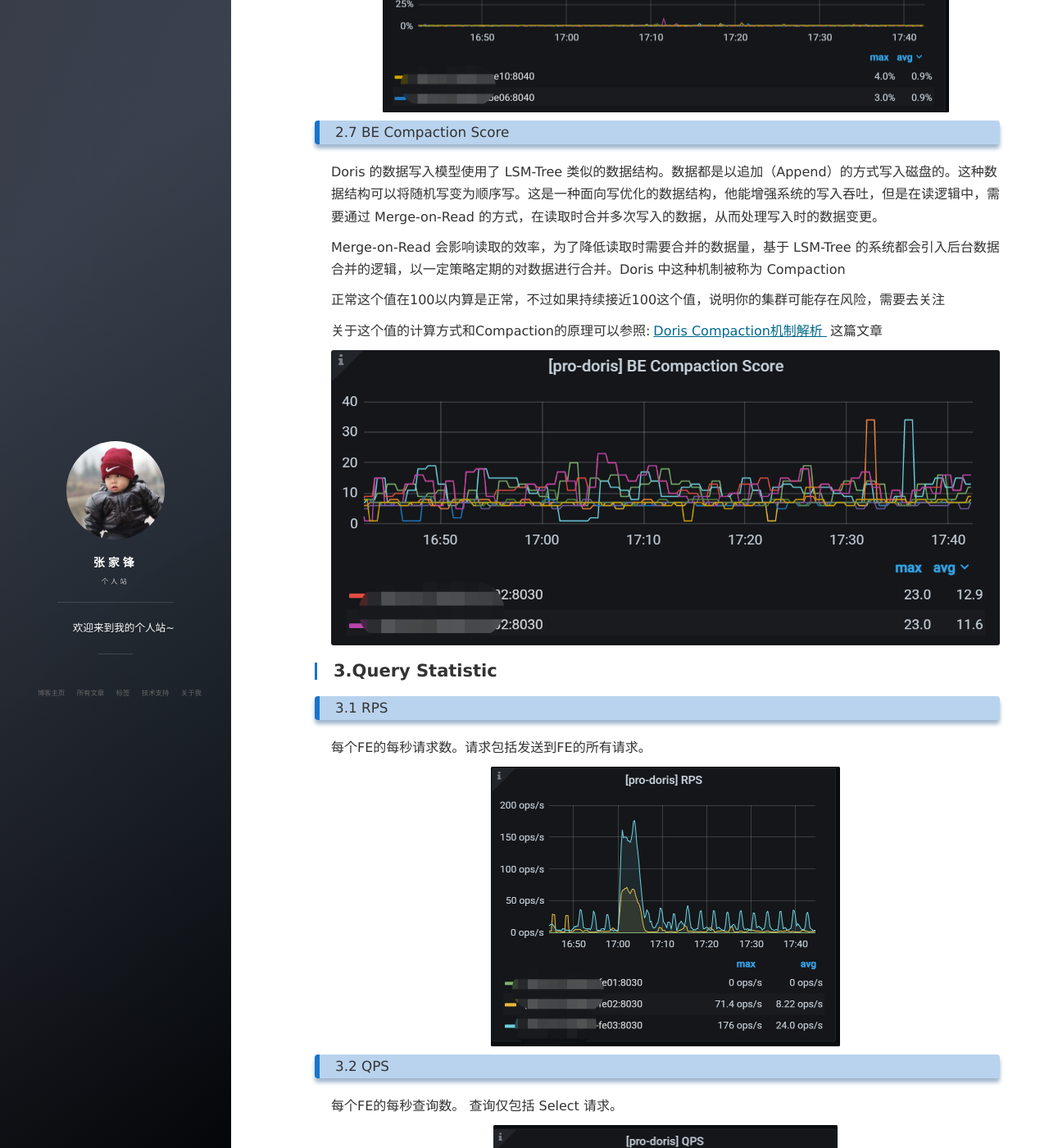
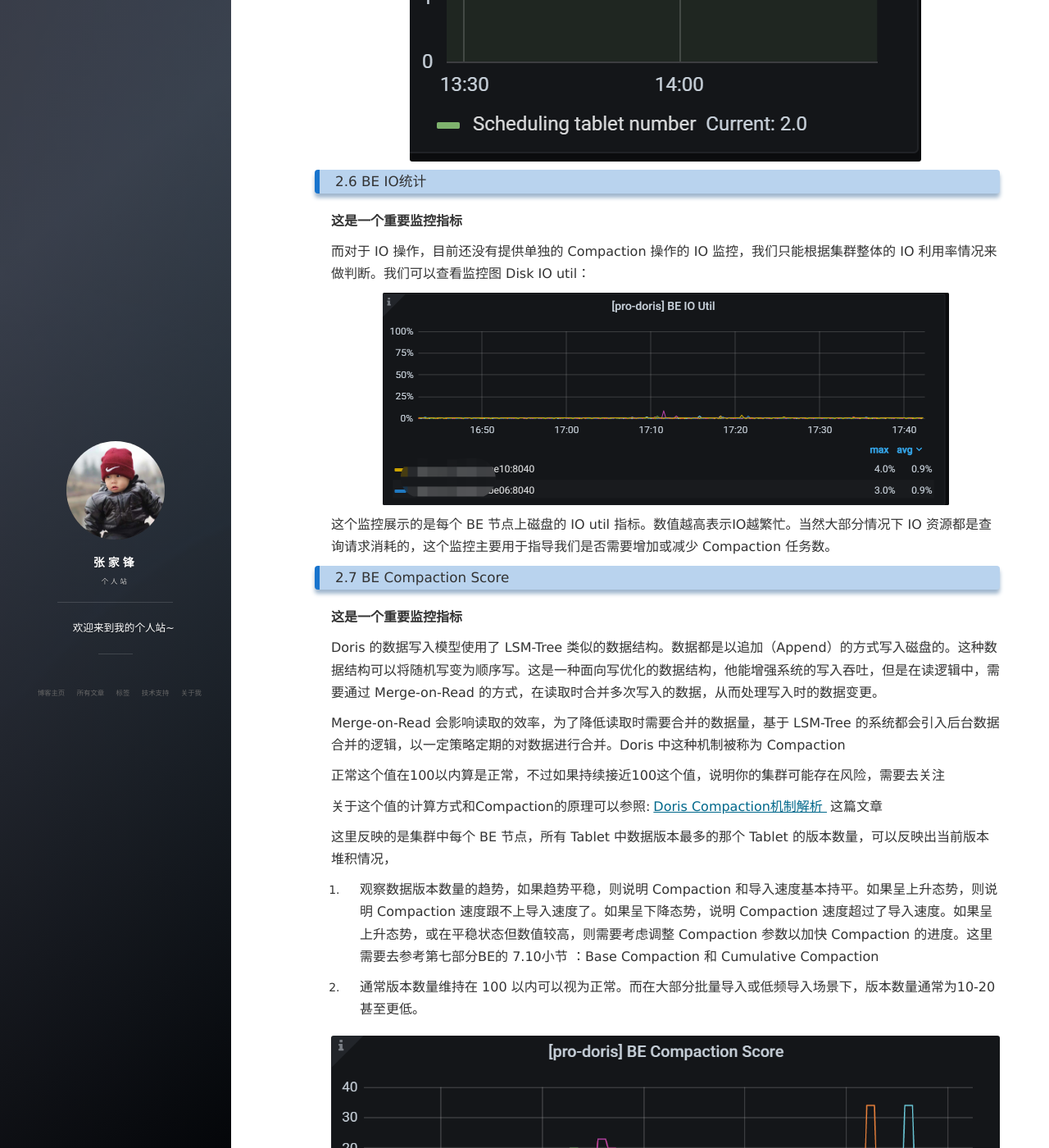
Before and after one commit to hf200012/hf200012.github.io, a Jekyll site: the page built from _posts/2021-11-05-Doris Grafana监控指标介绍.md, in a window 1280 px wide and 1400 px high, scrolled down 8142 px. Shown: the whole window at 82% size. Built offline with Jekyll 4.4.1, drawn with Linux system fonts in a browser that asks for light colours; nearby versions of some CDN libraries; comment, search, counter and statistics services are not loaded; some of the changed text lies outside the part shown.

Commit message:
Update 2021-11-05-Doris Grafana监控指标介绍.md

```diff
--- a/_posts/2021-11-05-Doris Grafana监控指标介绍.md
+++ b/_posts/2021-11-05-Doris Grafana监控指标介绍.md
@@ -6,6 +6,18 @@
 tag: Apache Doris
 ---
 # Apache Doris Grafana监控指标介绍
+
+整个集群重点关注的几个指标：
+
+- 集群 FE JVM 堆统计
+- 集群BE内存使用情况概览
+- Max Replayed journal id
+- BDBJE Write
+- Tablet调度情况
+- BE IO统计
+- BE Compaction Score
+- Query Statistic这部分查询请求数及响应时间
+- BE BC（Base Compaction）和CC（Compaction Cumulate）
 
 ## 1.总览视图
 
@@ -67,6 +79,8 @@
 
 ### 2.2 Max Replayed journal id
 
+**这是一个核心监控指标**
+
 Doris FE的最大重播元数据日志 ID。正常Master的journal id最大，其他非Master FE节点的这个值基本保持一致，小于Master节点的这值，如果有FE节点这个值和其他节点差别特别大，说明这个节点元数据版本太旧，数据会存在不一致的情况，这种情况下可以将该节点从集群中删除，然后在作为一个新的FE节点加入进来，这样正常情况下这个值和其他节点就会保持一致。
 
 ![image-20211105141350358](/images/grafana/image-20211105141350358.png)
@@ -83,6 +97,10 @@
 
 ### 2.4 BDBJE Write
 
+**这是一个重要监控指标**
+
+BDBJE 写入情况，正常都是毫秒级别，如果出现秒级的写入速度就要警惕了，可能会出现元数据写入延迟，严重可能会引起写入错误。
+
 BDBJE：[Oracle Berkeley DB Java Edition (opens new window)](http://www.oracle.com/technetwork/database/berkeleydb/overview/index-093405.html)。在 Doris 中，我们使用 bdbje 完成元数据操作日志的持久化、FE 高可用等功能
 
 左侧 Y 轴显示 99th 写入延迟。 右侧的 Y 轴显示日志的每秒写入次数。
@@ -97,11 +115,17 @@
 
 ### 2.6 BE IO统计
 
-集群中每个BE 最大磁盘IO的统计情况
+**这是一个重要监控指标**
+
+而对于 IO 操作，目前还没有提供单独的 Compaction 操作的 IO 监控，我们只能根据集群整体的 IO 利用率情况来做判断。我们可以查看监控图 Disk IO util：
 
 <img src="/images/grafana/image-20211105143010357.png" alt="image-20211105143010357" style="zoom:50%;" />
 
+这个监控展示的是每个 BE 节点上磁盘的 IO util 指标。数值越高表示IO越繁忙。当然大部分情况下 IO 资源都是查询请求消耗的，这个监控主要用于指导我们是否需要增加或减少 Compaction 任务数。
+
 ### 2.7 BE Compaction Score
+
+**这是一个重要监控指标**
 
 Doris 的数据写入模型使用了 LSM-Tree 类似的数据结构。数据都是以追加（Append）的方式写入磁盘的。这种数据结构可以将随机写变为顺序写。这是一种面向写优化的数据结构，他能增强系统的写入吞吐，但是在读逻辑中，需要通过 Merge-on-Read 的方式，在读取时合并多次写入的数据，从而处理写入时的数据变更。
 
@@ -111,9 +135,22 @@
 
 关于这个值的计算方式和Compaction的原理可以参照:[Doris Compaction机制解析 ](https://mp.weixin.qq.com/s?__biz=Mzg5MDEyODc1OA==&mid=2247485136&idx=1&sn=a10850a61f2cb6af42484ba8250566b5&chksm=cfe016c9f8979fdf100776d9103a7960a524e5f16b9ddc6220c0f2efa84661aaa95a9958acff&scene=21#wechat_redirect)这篇文章
 
+这里反映的是集群中每个 BE 节点，所有 Tablet 中数据版本最多的那个 Tablet 的版本数量，可以反映出当前版本堆积情况，
+
+1. 观察数据版本数量的趋势，如果趋势平稳，则说明 Compaction 和导入速度基本持平。如果呈上升态势，则说明 Compaction 速度跟不上导入速度了。如果呈下降态势，说明 Compaction 速度超过了导入速度。如果呈上升态势，或在平稳状态但数值较高，则需要考虑调整 Compaction 参数以加快 Compaction 的进度。这里需要去参考第七部分BE的 7.10小节 ：Base Compaction 和 Cumulative Compaction
+
+2. 通常版本数量维持在 100 以内可以视为正常。而在大部分批量导入或低频导入场景下，版本数量通常为10-20甚至更低。
+
 ![image-20211105143220540](/images/grafana/image-20211105143220540.png)
 
+如果版本数量有上升趋势或者数值较高，则可以从以下两方面优化 Compaction：
+
+1. 修改 Compaction 线程数，使得同时能够执行更多的 Compaction 任务。
+2. 优化单个 Compaction 的执行逻辑，使数据版本数量维持在一个合理范围。
+
 ## 3.Query Statistic
+
+这部分主要是监控整个集群各种请求情况，Select查询及响应时间
 
 ### 3.1 RPS
 
@@ -327,28 +364,30 @@
 
 ![image-20211105161321505](/images/grafana/image-20211105161321505.png)
 
-
-
 ### 7.7 BE Thread Num
 
 BE的线程数
 
 ![image-20211105161412512](/images/grafana/image-20211105161412512.png)
 
-
-
 ### 7.9 Disk IO util
 
 BE 的IO util。 高表示 I/O 繁忙。
+
+**参考2.6小节**
 
 ![image-20211105162301906](/images/grafana/image-20211105162301906.png)
 
 ### 7.10 BE BC（Base Compaction）和CC（Compaction Cumulate）
 
+**这是一个重要监控指标**
+
+这个和2.7小节的Base Compaction Score关联使用排查问题
+
 1. Base Compaction : BE全量压缩率，通常，基本压缩仅在 20:00 到 4:00 之间运行并且它是可配置的。右 Y 轴表示总基本压缩字节。
 2. Compaction Cumulate: BE增量压缩率，右 Y 轴表示总累积压缩字节。
 
-Doris 的 Compaction分为两种类型：base compaction和cumulative compaction。其中cumulative compaction则主要负责将多个最新导入的rowset合并成较大的rowset，而base compaction会将cumulative compaction产生的rowset合入到start version为0的基线数据版本（Base Rowset）中，是一种开销较大的compaction操作。这两种compaction的边界通过cumulative point来确定。base compaction会将cumulative point之前的所有rowset进行合并，cumulative compaction会在cumulative point之后选择相邻的数个rowset进行合并
+Doris 的 Compaction分为两种类型：base compaction和cumulative compaction。其中cumulative compaction则主要负责将多个最新导入的rowset合并成较大的rowset，而base compaction会将cumulative compaction产生的rowset合入到start version为0的基线数据版本（Base Rowset）中，是一种开销较大的compaction操作。这两种compaction的边界通过cumulative point来确定。base compaction会将cumulative point之前的所有rowset进行合并，cumulative compaction会在cumulative point之后选择相邻的数个rowset进行合并。
 
 ![image-20211105162416773](/images/grafana/image-20211105162416773.png)
 
```
